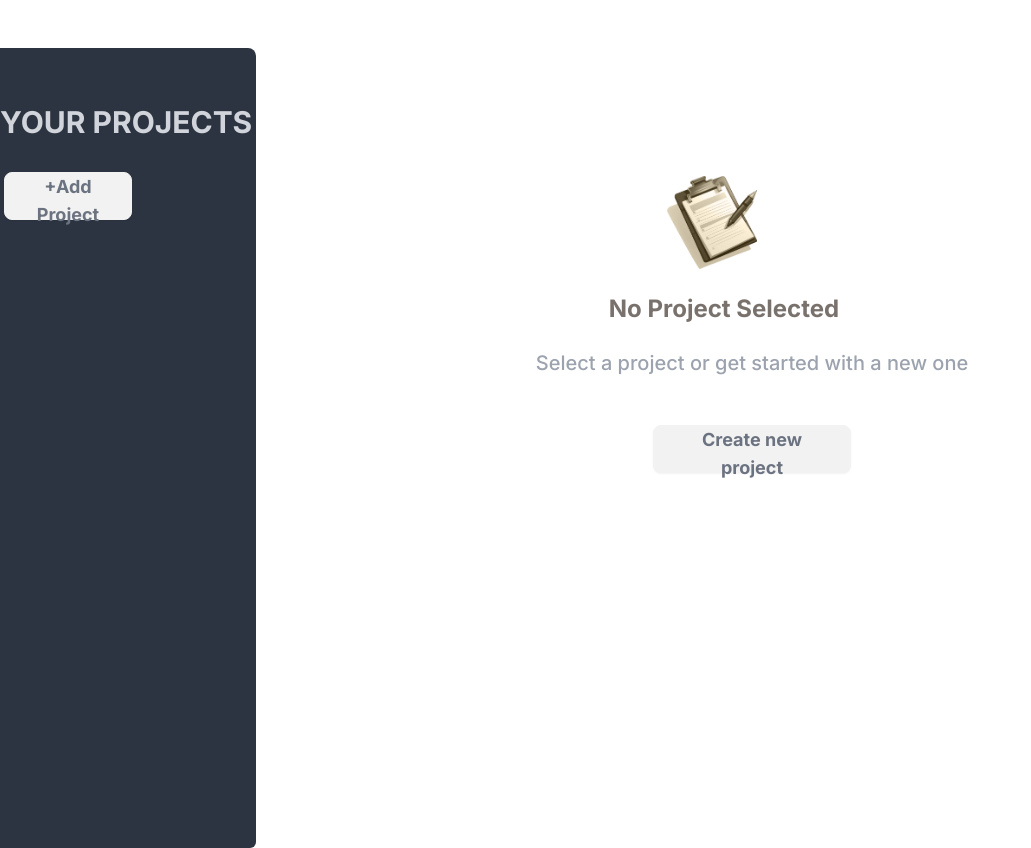
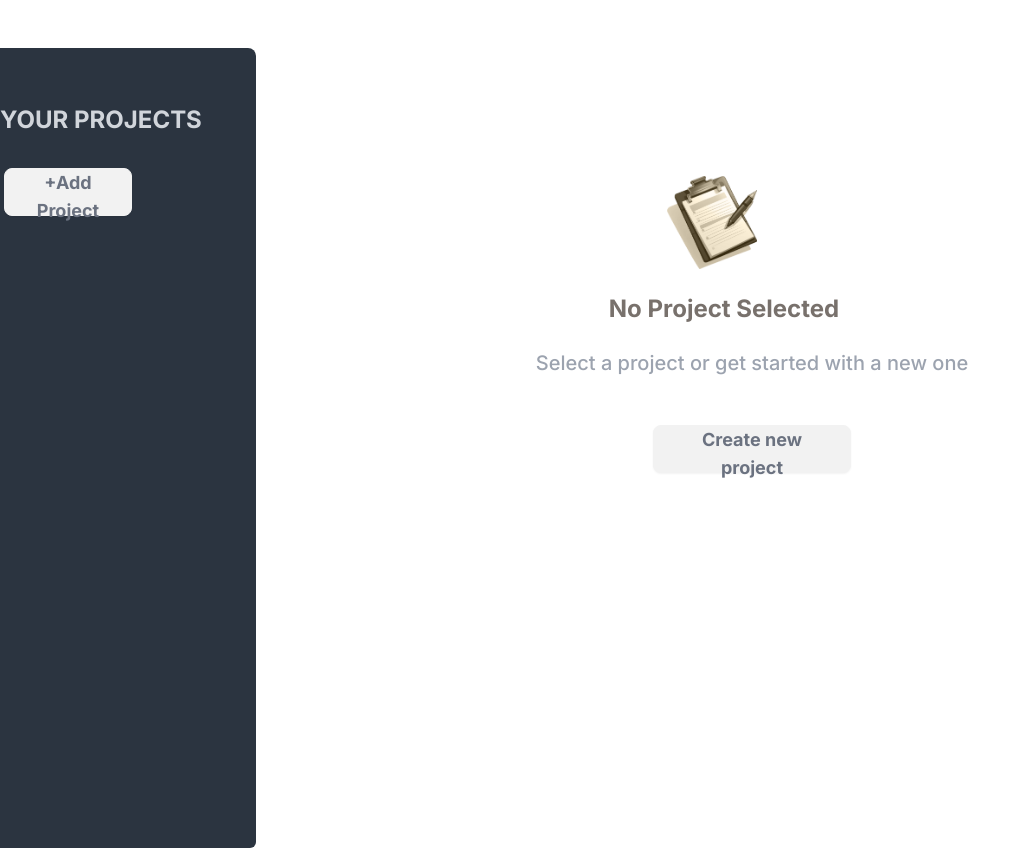
Before and after one commit to DannySamy3/project--notebook, a Next.js app: page / in a window 1280 px wide. Shown: the whole page, without its empty margins (0-1031 px from the left). Built offline with nearby package versions, Linux system fonts and the light colour scheme.

Commit message:
changes from sule's app

```diff
--- a/app/Components/nav.tsx
+++ b/app/Components/nav.tsx
@@ -23,8 +23,9 @@ const nav: React.FC<NavProps> = ({
   selectedProjectId,
 }) => {
   return (
-    <section className="navbar-start mt-12 bg-neutral py-8 rounded-r-lg rounded-br-md h-screen w-1/5 space-y-5 bg-gray-700">
-      <h2 className=" font-bold text-2xl mb-3 text-gray-300 text-3xl mt-6 text-left">
+    <section className="navbar-start mt-12 bg-neutral py-8 rounded-r-lg rounded-br-md h-screen w-1/5 space-y-5
+    ">
+      <h2 className=" font-bold text-2xl mb-3 text-gray-300  mt-6 text-left">
         YOUR PROJECTS
       </h2>
       <Button isHomePage={false} addproject={newproject}>
```
